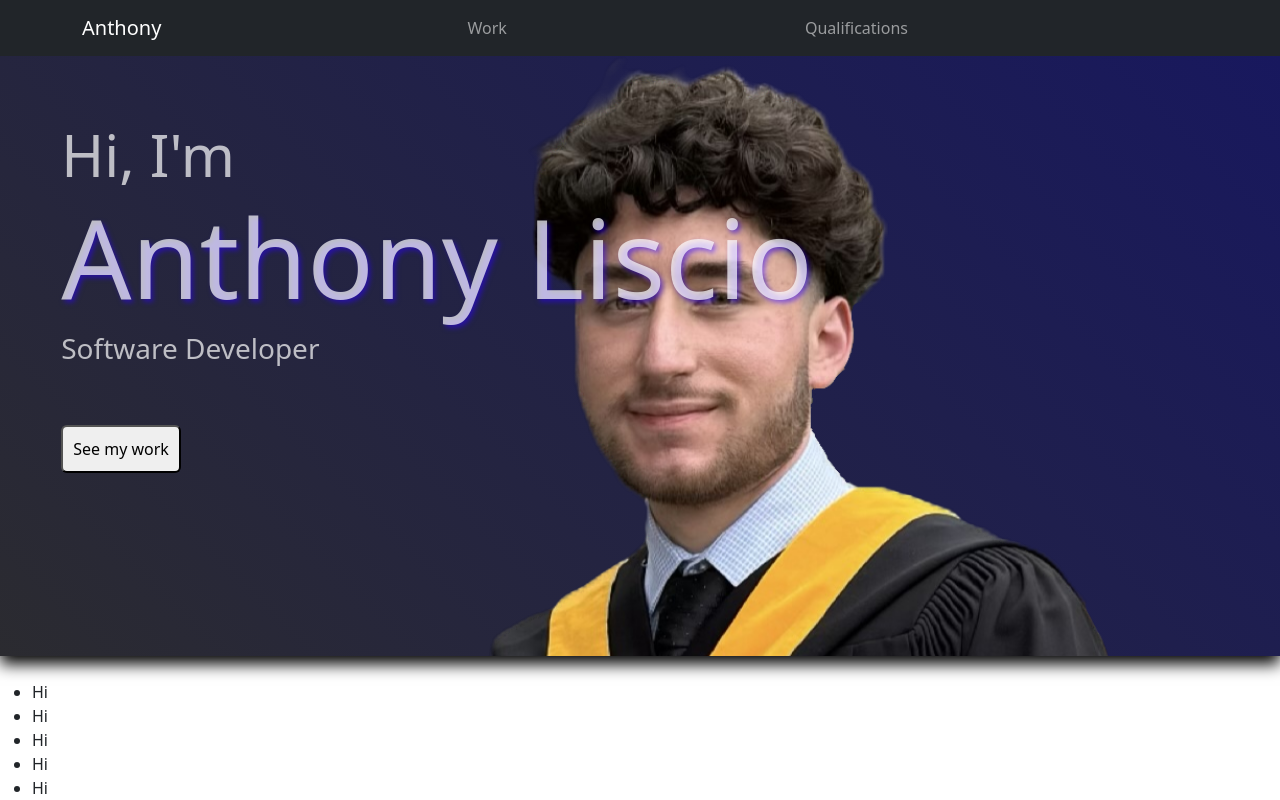
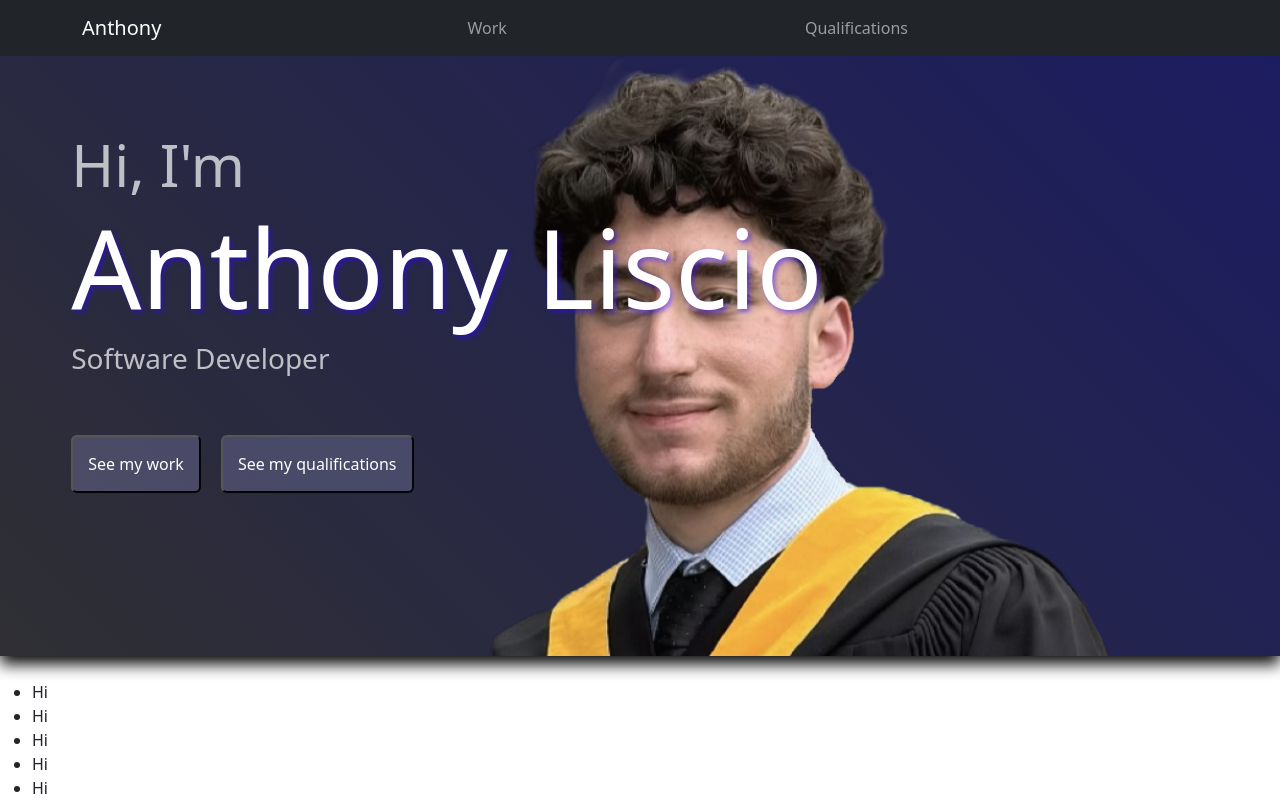
Before and after one commit to anthony9105/Portfolio-Website, a React (Vite) app: page / in a window 1280 px wide. Shown: the top 800 px of the page. Built offline with nearby package versions, Linux system fonts and the light colour scheme.

Commit message:
css and component adjustments

```diff
--- a/src/components/ShrinkingHero.css
+++ b/src/components/ShrinkingHero.css
@@ -1,10 +1,30 @@
-.titleText {
-    padding: 10px;
-    color: rgba(255, 255, 255, 0.7);
+#root-div {
+    margin-top: 56px;
+    padding-top: 64px;
+    background-image: url('../assets/header-13.png'), linear-gradient(-135deg, rgba(24, 24, 94, 1) 0%, rgba(43, 43, 48, 1) 100%);
+    background-size: contain, cover;
+    background-position: 70% center, center;
+    background-repeat: no-repeat, no-repeat;
+    position: relative;
+    opacity: 0.98;
+    overflow: hidden;
+    box-shadow: 0 8px 15px rgba(0, 0, 0, 1);
 }
 
-.titleTextName {
+
+#title-text-div {
     padding: 10px;
-    color: rgba(255, 255, 255, 0.7);
-    text-shadow: 2.5px 2.5px 5px rgba(43, 0, 255, 0.5);
+    display: flex;
+    flex-direction: column;
+    align-items: flex-start;
+    width: fit-content;
+    margin-left: 4%;
 }
+
+
+.see-button {
+    color: white;
+    background-color: rgba(145, 145, 197, 0.304);
+    padding: 15px;
+    margin: 50px 10px 10px 10px;
+}
--- a/src/components/ShrinkingHero.tsx
+++ b/src/components/ShrinkingHero.tsx
@@ -1,10 +1,9 @@
-import { motion, useScroll, useTransform } from 'framer-motion';
-import heroImage from '../assets/header-13.png';
+import { motion, useScroll, useTransform, MotionValue } from 'framer-motion';
 import './ShrinkingHero.css';
 
 
-const MAX_HEIGHT = 600; // px, initial hero height
-const MIN_HEIGHT = 64;  // px, minimum hero height on scroll
+const MAX_HEIGHT: number = 600; // px, initial hero height
+const MIN_HEIGHT: number = 64;  // px, minimum hero height on scroll
 
 
 export default function ShrinkingHero() {
@@ -15,43 +14,28 @@ export default function ShrinkingHero() {
 //     [0, 0.2],
 //     ["500vh", "64px"],
 //   );
-  const height = useTransform(
+  const height: MotionValue<number> = useTransform(
     scrollYProgress,
     [0, 0.5],
     // [0, MAX_HEIGHT - MIN_HEIGHT],
     [MAX_HEIGHT, MIN_HEIGHT]
   );
 
+  const textColour: string = 'rgba(255, 255, 255, 0.7)';
+  const nameTextColour: string = 'rgba(255, 255, 255, 1)';
+
   return (
-    <motion.div
-      style={{
-        marginTop: '56px',
-        paddingTop: '64px',
-        height,
-        backgroundImage: `url(${heroImage}), linear-gradient(-135deg, rgba(24, 24, 94, 1) 0%, rgba(43, 43, 48, 1) 100%)`,
-        // background: `linear-gradient(135deg, rgba(43, 0, 255, 0.3), rgba(255, 0, 150, 0.2)), url(${heroImage})`,
-        // backgroundImage: `url(${heroImage})`,
-        backgroundSize: 'contain, cover',
-        backgroundPosition: '70% center, center',
-        backgroundRepeat: 'no-repeat, no-repeat',
-        position: 'relative',
-        opacity: 1,
-        // overflow: 'visible',
-        boxShadow: '0 8px 15px rgba(0, 0, 0, 1)'
-      }}
-    >
+    <motion.div id='root-div' style={{ height }}>
+      <div id='title-text-div'>
+        <h2 style={{fontSize: '58px', margin: '0px 10px', color: textColour}}>Hi, I'm</h2>
+        <h1 style={{fontSize: '110px', margin: '0px 10px', color: nameTextColour, textShadow: '2.5px 2.5px 5px rgba(43, 0, 255, 0.5)'}}>Anthony Liscio</h1>
+        <h4 style={{fontSize: '28px', margin: '10px 10px', color: textColour}}>Software Developer</h4>
 
-      <div style={{
-        display: 'flex',
-        flexDirection: 'column',
-        alignItems: 'flex-start', // keeps text left-aligned within the div
-        width: 'fit-content', // div only takes up as much width as needed
-        marginLeft: '4%',
-       }}>
-        <h2 style={{fontSize: '58px', margin: '0px 10px', color: 'rgba(255, 255, 255, 0.7)'}}>Hi, I'm</h2>
-        <h1 style={{fontSize: '110px', margin: '0px 10px', color: 'rgba(255, 255, 255, 0.7)', textShadow: '2.5px 2.5px 5px rgba(43, 0, 255, 0.5)'}}>Anthony Liscio</h1>
-        <h4 style={{fontSize: '28px', margin: '10px 10px', color: 'rgba(255, 255, 255, 0.7)'}}>Software Developer</h4>
-        <button className='rounded' style={{padding: '10px', margin: '50px 10px'}}>See my work</button>
+        <div style={{display: 'flex', flexDirection: 'row'}}>
+          <button className='rounded see-button'>See my work</button>
+          <button className='rounded see-button'>See my qualifications</button>
+        </div>
+
        </div>
     </motion.div>
   );
--- a/src/index.css
+++ b/src/index.css
@@ -1,6 +1,21 @@
 @tailwind base;
 @tailwind components;
 @tailwind utilities;
+
+:root {
+  font-family: system-ui, Avenir, Helvetica, Arial, sans-serif;
+  line-height: 1.5;
+  font-weight: 400;
+
+  /* color-scheme: light dark;
+  color: rgba(255, 255, 255, 0.87);
+  background-color: #242424; */
+
+  font-synthesis: none;
+  text-rendering: optimizeLegibility;
+  -webkit-font-smoothing: antialiased;
+  -moz-osx-font-smoothing: grayscale;
+}
 
 /* html, body, #root {
   margin: 0;
```
